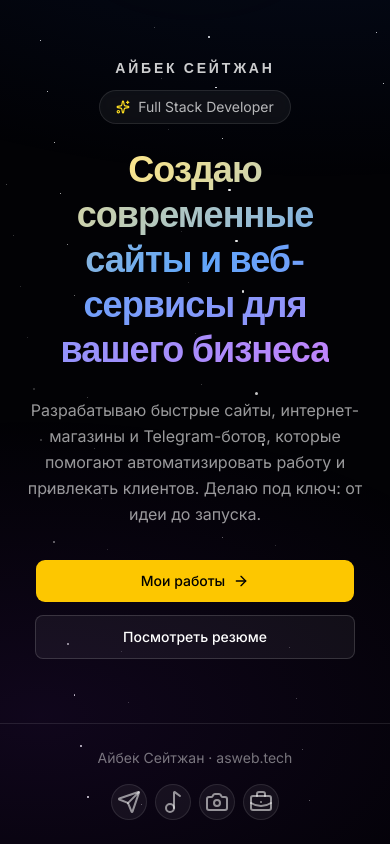
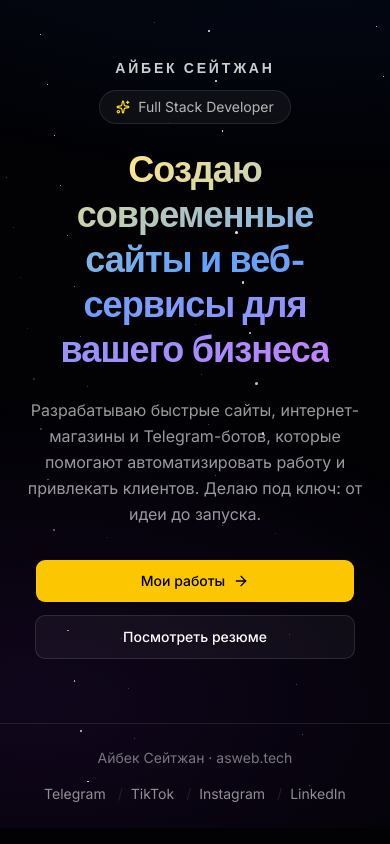
Before and after one commit to Aibek002/aibek-portfolio, a Next.js app: page / in a window 390 px wide. Shown: the part 434-1278 px from the top of the page. Built offline with nearby package versions, Linux system fonts and the light colour scheme.

Commit message:
feat: update footer

```diff
--- a/app/page.tsx
+++ b/app/page.tsx
@@ -1,15 +1,24 @@
-import { ArrowRight, BriefcaseBusiness, Camera, Music2, Send, Sparkles } from 'lucide-react'
-import { Button } from '@/components/ui/button'
-import { Starfield } from '@/components/starfield'
-import { SolarSystem } from '@/components/solar-system'
-import { SiteNav } from '@/components/site-nav'
-import Link from 'next/link'
+import {
+  ArrowRight,
+  BriefcaseBusiness,
+  Camera,
+  Music2,
+  Send,
+  Sparkles,
+} from "lucide-react";
+import { Button } from "@/components/ui/button";
+import { Starfield } from "@/components/starfield";
+import { SolarSystem } from "@/components/solar-system";
+import { SiteNav } from "@/components/site-nav";
+import Link from "next/link";
+import { text } from "stream/consumers";
+import link from "next/link";
 
 export default function Page() {
   return (
     <main
       className="relative min-h-svh overflow-hidden"
-      style={{ backgroundColor: '#020205' }}
+      style={{ backgroundColor: "#020205" }}
     >
       <Starfield />
       <SiteNav />
@@ -20,7 +29,7 @@ export default function Page() {
         className="pointer-events-none absolute inset-0"
         style={{
           background:
-            'radial-gradient(1200px 600px at 80% 20%, rgba(37,99,235,0.12), transparent 60%), radial-gradient(900px 500px at 10% 90%, rgba(147,51,234,0.10), transparent 60%)',
+            "radial-gradient(1200px 600px at 80% 20%, rgba(37,99,235,0.12), transparent 60%), radial-gradient(900px 500px at 10% 90%, rgba(147,51,234,0.10), transparent 60%)",
         }}
       />
 
@@ -32,7 +41,10 @@ export default function Page() {
               Айбек Сейтжан
             </p>
             <div className="inline-flex items-center gap-2 rounded-full border border-white/10 bg-white/5 px-4 py-1.5 text-sm text-white/70 backdrop-blur">
-              <Sparkles className="h-3.5 w-3.5 text-yellow-300" aria-hidden="true" />
+              <Sparkles
+                className="h-3.5 w-3.5 text-yellow-300"
+                aria-hidden="true"
+              />
               Full Stack Developer
             </div>
           </div>
@@ -42,7 +54,7 @@ export default function Page() {
               className="bg-clip-text text-transparent"
               style={{
                 backgroundImage:
-                  'linear-gradient(120deg, #fde68a 0%, #60a5fa 45%, #c084fc 100%)',
+                  "linear-gradient(120deg, #fde68a 0%, #60a5fa 45%, #c084fc 100%)",
               }}
             >
               Создаю современные сайты и веб-сервисы для вашего бизнеса
@@ -51,8 +63,8 @@ export default function Page() {
 
           <p className="mx-auto mt-6 max-w-md text-pretty text-base leading-relaxed text-white/60 lg:mx-0 lg:text-lg">
             Разрабатываю быстрые сайты, интернет-магазины и Telegram-ботов,
-            которые помогают автоматизировать работу и привлекать клиентов. Делаю
-            под ключ: от идеи до запуска.
+            которые помогают автоматизировать работу и привлекать клиентов.
+            Делаю под ключ: от идеи до запуска.
           </p>
 
           <div className="mt-8 flex w-full max-w-xs flex-col items-stretch justify-center gap-3 mx-auto md:max-w-none md:flex-row md:items-center md:w-auto md:gap-4">
@@ -61,16 +73,27 @@ export default function Page() {
               size="lg"
               className="group h-11 w-full bg-yellow-400 text-black hover:bg-yellow-300 md:w-auto"
             >
-              <Link href="/projects" className="flex items-center justify-center gap-2">
+              <Link
+                href="/projects"
+                className="flex items-center justify-center gap-2"
+              >
                 Мои работы
                 <ArrowRight className="h-4 w-4 transition-transform group-hover:translate-x-1" />
               </Link>
             </Button>
-            <Link href="/resume" className="inline-flex h-11 w-full items-center justify-center rounded-md border border-white/15 bg-white/5 px-8 text-sm font-medium text-white transition-colors hover:bg-white/10 md:w-auto">
-              <span className="flex items-center justify-center gap-2">
+            <Button
+              asChild
+              size="lg"
+              variant="outline"
+              className="h-11 w-full border-white/15 bg-white/5 text-white hover:bg-white/10 md:w-auto"
+            >
+              <Link
+                href="/resume"
+                className="flex items-center justify-center gap-2"
+              >
                 Посмотреть резюме
-              </span>
               </Link>
+            </Button>
           </div>
         </div>
 
@@ -84,24 +107,34 @@ export default function Page() {
         <p>Айбек Сейтжан · asweb.tech</p>
         <nav aria-label="Социальные сети" className="flex items-center gap-2">
           {[
-            { label: 'Telegram', href: 'https://t.me/aswebtech', icon: Send },
-            { label: 'TikTok', href: 'https://tiktok.com/@asweb.tech', icon: Music2 },
-            { label: "Instagram", href: 'https://instagram.com/asweb.tech', icon: Camera },
-            { label: 'LinkedIn', href: 'https://linkedin.com/in/aibek-seitzhan', icon: BriefcaseBusiness },
-          ].map(({ label, href, icon: Icon }) => (
+            { label: "Telegram", href: "https://t.me/aswebtech" },
+            { label: "TikTok", href: "https://tiktok.com/@asweb.tech" },
+            { label: "Instagram", href: "https://instagram.com/asweb.tech" },
+            {
+              label: "LinkedIn",
+              href: "https://linkedin.com/in/aibek-seitzhan",
+            },
+          ].map(({ label, href }, index, array) => (
+            <div key={label} className="flex items-center gap-3">
               <a
-              key={label}
                 href={href}
                 target="_blank"
                 rel="noreferrer"
                 aria-label={`${label} — asweb.tech`}
-              className="flex size-9 items-center justify-center rounded-full border border-white/10 bg-white/5 text-white/55 transition-colors hover:border-white/25 hover:bg-white/10 hover:text-white"
+                className="text-white/55 transition-colors hover:text-white"
               >
-              <Icon aria-hidden="true" />
+                {label}
               </a>
+              {/* Добавляем разделительный слеш между ссылками, кроме последней */}
+              {index < array.length - 1 && (
+                <span className="text-white/10 select-none" aria-hidden="true">
+                  /
+                </span>
+              )}
+            </div>
           ))}
         </nav>
       </footer>
     </main>
-  )
+  );
 }
```
Lines whose indentation alone changed are shown as unchanged.
